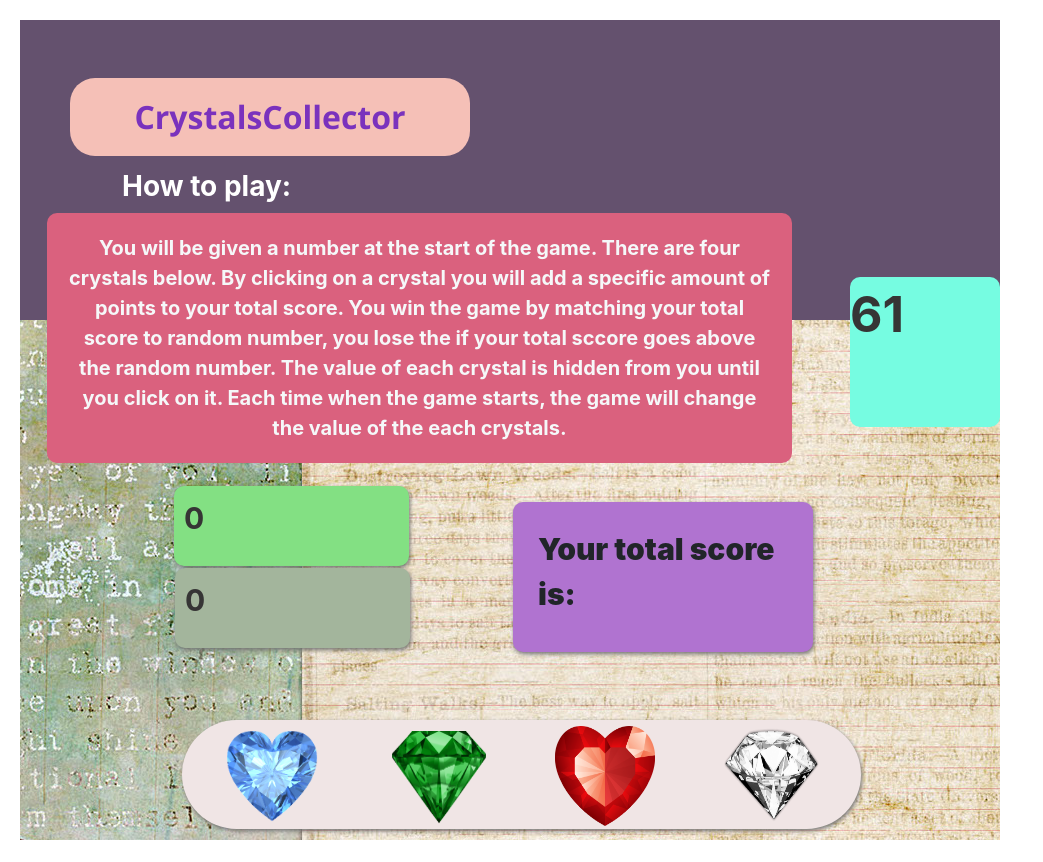
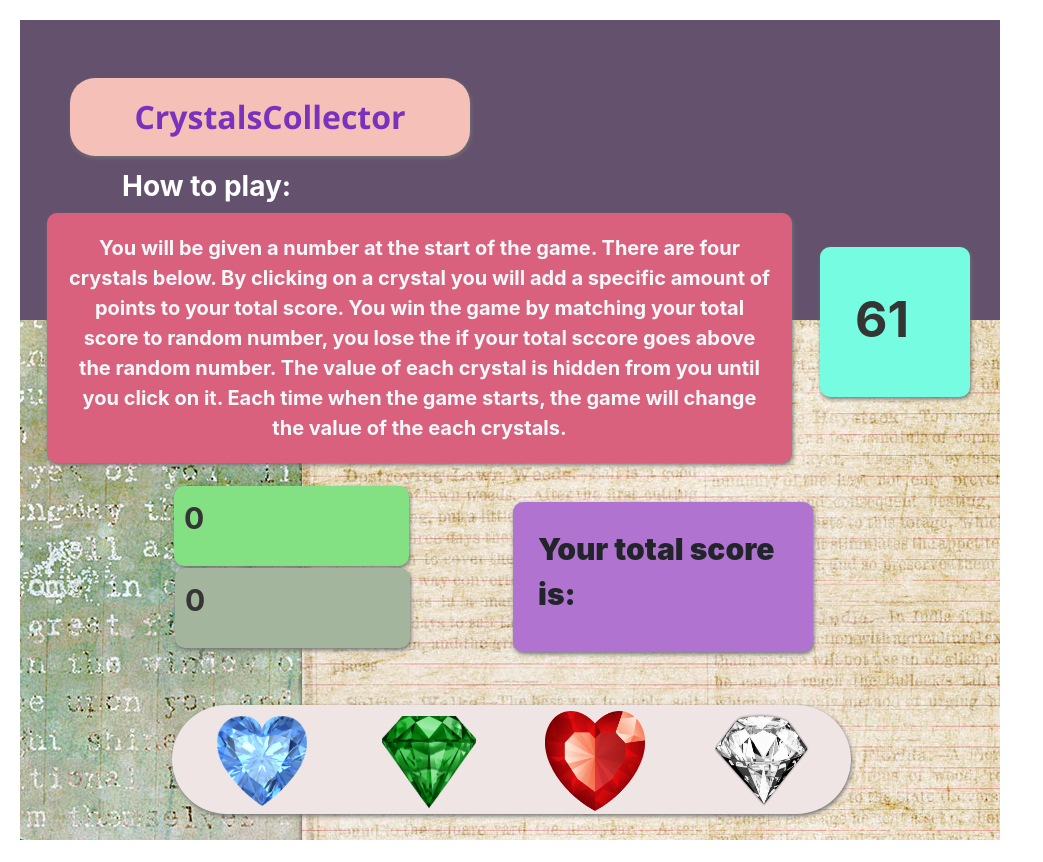
Before and after one commit to ebacerra/unit-4-game, a plain HTML site: page index.html in a window 1280 px wide. Shown: the whole page, without its empty margins (0-1043 px from the left). Drawn offline with nearby package versions, Linux system fonts and the light colour scheme.

Commit message:
more update

```diff
--- a/assets/css/style.css
+++ b/assets/css/style.css
@@ -50,6 +50,7 @@ h2 {
   color: rgb(122, 50, 189);
   font-family: "Segoe UI", Tahoma, Geneva, Verdana, sans-serif;
   border-radius: 25px;
+  box-shadow: 1px 2px 4px rgba(113, 113, 113, 0.99);
 }
 p {
   height: 250px;
@@ -62,6 +63,7 @@ p {
   color: rgb(245, 248, 249);
   border-radius: 10px;
   width: 745px;
+  box-shadow: 1px 2px 4px rgba(113, 113, 113, 0.99);
 }
 
 #matchingTotal {
@@ -124,9 +126,8 @@ p {
 
 #random {
   position: relative;
-  display: flex;
-  left: 830px;
-  top: -43px;
+  left: 800px;
+  top: -73px;
   width: 150px;
   height: 150px;
   background-color: rgb(118, 252, 225);
@@ -134,6 +135,8 @@ p {
   font-size: 50px;
   font-weight: bolder;
   border-radius: 10px;
+  padding: 35px;
+  box-shadow: 1px 2px 4px rgba(113, 113, 113, 0.99);
 }
 .button {
   display: inline-flex;
@@ -149,8 +152,8 @@ p {
   height: 109px;
   background-color: #f0e5e5;
   position: relative;
-  left: 162px;
-  bottom: 200px;
+  left: 152px;
+  bottom: 215px;
   border-radius: 145px;
   box-shadow: 1px 2px 4px rgba(113, 113, 113, 0.99);
 }
```
